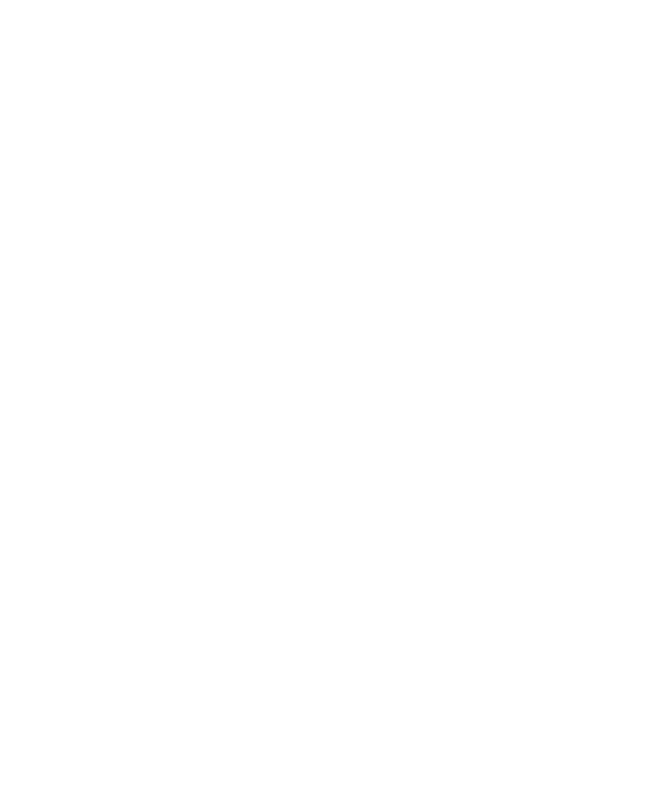
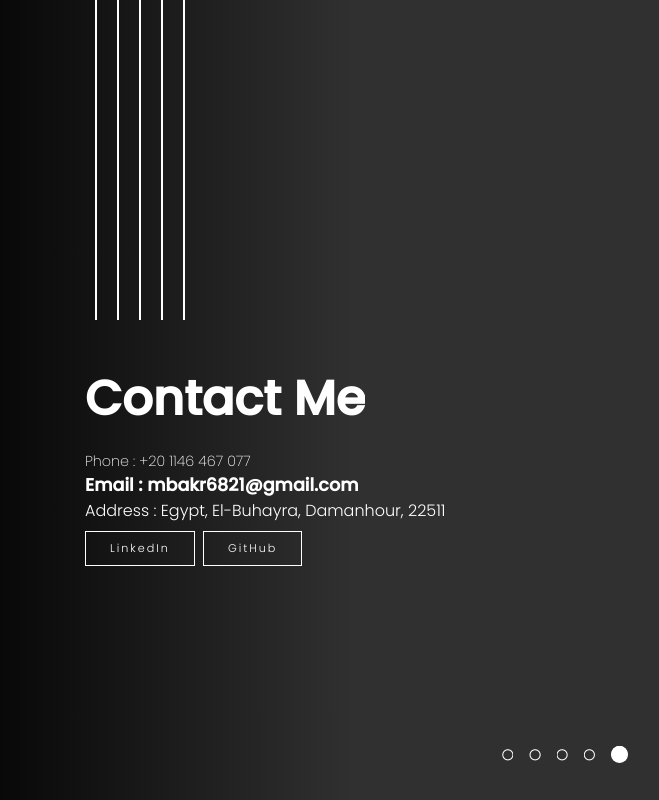
Before and after one commit to MahmoudBakr23/new-portfolio, a React (Create React App) app: page /contactme in a window 1280 px wide. Before the commit this address had no page. Shown: the whole page, without its empty margins (75-734 px from the left). Built offline with nearby package versions, Linux system fonts and the light colour scheme.

Commit message:
Create and style the Contact component

```diff
--- a/src/App.js
+++ b/src/App.js
@@ -3,6 +3,7 @@
 import { BrowserRouter, Route, Routes } from 'react-router-dom';
 import Education from "./Components/Education";
 import Experience from "./Components/Experience";
+import Contact from "./Components/Contact";
 
 const App = () => {
   return (
@@ -12,6 +13,7 @@
           <Route exact path="/aboutme" element={<About />} />
           <Route exact path="/education" element={<Education />} />
           <Route exact path="/mywork" element={<Experience />} />
+          <Route exact path="/contactme" element={<Contact />} />
       </Routes>
     </BrowserRouter>
   );
--- /dev/null
+++ b/src/Components/Contact.js
@@ -0,0 +1,36 @@
+import Header from "./Header";
+import { Container, LinesCont, OneLine } from "./Styles/Home.styled";
+import { EducationWrapper, Time, University, College, EducationItem } from "./Styles/Education.styled";
+import { TechDiv, TechItem, Link } from "./Styles/Experience.styled";
+import { Heading } from "./Styles/About.styled";
+
+const Contact = () => {
+    return(
+        <div>
+            <Container right>
+            <EducationWrapper flex={"center"} margin={"10rem 0 0 10rem"}>
+                <Heading>Contact Me</Heading>
+                <EducationItem>
+                    <Time>Phone : +20 1146 467 077</Time>
+                    <University>Email : mbakr6821@gmail.com</University>
+                    <College>Address : Egypt, El-Buhayra, Damanhour, 22511</College>
+                    <TechDiv>
+                        <TechItem><Link href="https://www.linkedin.com/in/m-bakr/" target="_blank" color={"#fff"}>LinkedIn</Link></TechItem>
+                        <TechItem margin={"0 0 0 0.5rem"}><Link href="https://www.github.com/MahmoudBakr23/" target="_blank" color={"#fff"}>GitHub</Link></TechItem>
+                    </TechDiv>
+                </EducationItem>
+            </EducationWrapper>
+                <LinesCont right={"100"} top={"0"} hght={"40%"} mar={"0 10rem"}>
+                    <OneLine />
+                    <OneLine />
+                    <OneLine />
+                    <OneLine />
+                    <OneLine />
+                </LinesCont>
+                <Header rightOrLeft={"right"} contact={"active"} />
+            </Container>
+        </div>
+    )
+}
+
+export default Contact;
--- a/src/Components/ProjectDetails.js
+++ b/src/Components/ProjectDetails.js
@@ -10,8 +10,8 @@
             </TechDiv>
             <ProjectDesc>{description}</ProjectDesc>
             <LinkDiv>
-                <Link href={liveLink} target="_blank" bgColor={"white"} color={"#333"}>Live Link</Link>
-                <Link href={repoLink} target="_blank" bgColor={"none"} color={"#fff"}>Source Code</Link>
+                <Link href={liveLink} target="_blank" bgColor={"white"} color={"#333"} border={"1px solid white"}>Live Link</Link>
+                <Link href={repoLink} target="_blank" bgColor={"none"} color={"#fff"} border={"1px solid white"}>Source Code</Link>
             </LinkDiv>
         </PropjectDetailsCont>
     )
--- a/src/Components/Styles/Experience.styled.js
+++ b/src/Components/Styles/Experience.styled.js
@@ -58,7 +58,7 @@
     color: ${props => props.color};
     font-weight: 300;
     letter-spacing: 2px;
-    border: 1px solid white;
+    border: ${props => props.border};
     border-radius: 50px;
     margin: 0.5rem 0;
 `
```
Also changed, not shown: src/Components/Styles/Contact.styled.js (added).
